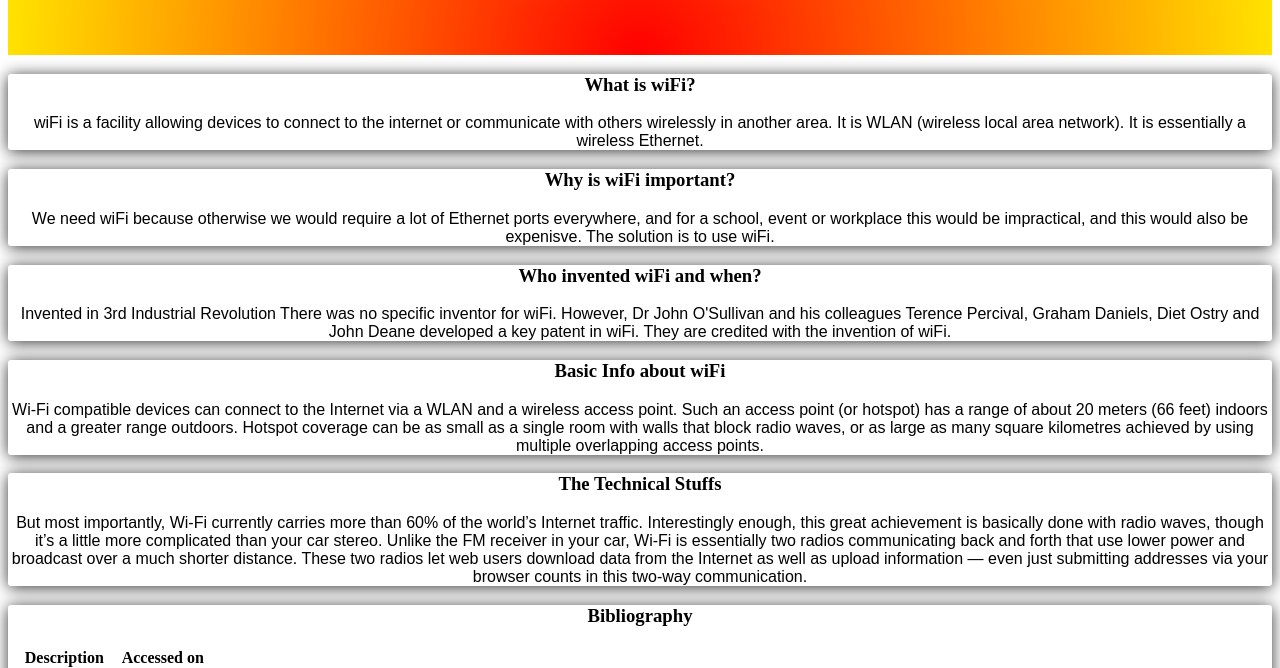
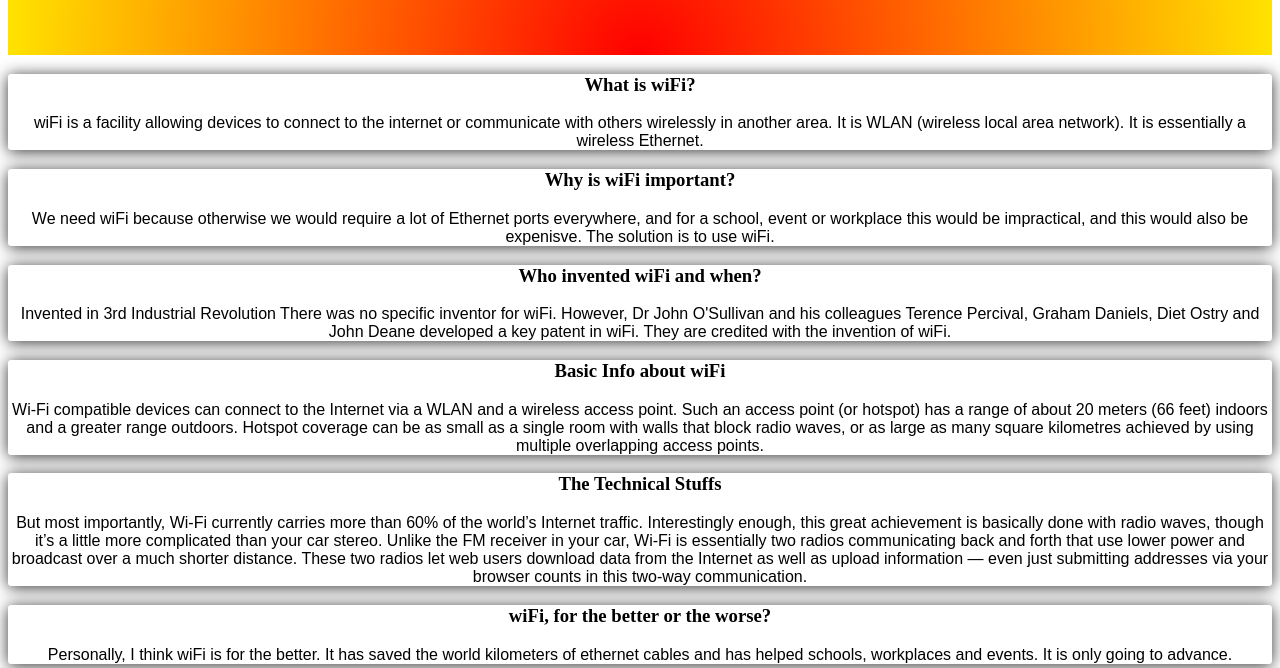
Before and after one commit to Matthew-Adlam/school_project_wiFi, a plain HTML site: page index.html in a window 1280 px wide. Shown: the part 283-951 px from the top of the page. Drawn offline with Linux system fonts and the light colour scheme.

Commit message:
Update index.html

```diff
--- a/index.html
+++ b/index.html
@@ -34,6 +34,10 @@ There was no specific inventor for wiFi. However, Dr John O'Sullivan and his col
         <section>
             <h3> The Technical Stuffs </h3>
             <p>But most importantly, Wi-Fi currently carries more than 60% of the world’s Internet traffic. Interestingly enough, this great achievement is basically done with radio waves, though it’s a little more complicated than your car stereo. Unlike the FM receiver in your car, Wi-Fi is essentially two radios communicating back and forth that use lower power and broadcast over a much shorter distance. These two radios let web users download data from the Internet as well as upload information — even just submitting addresses via your browser counts in this two-way communication.
+        </section>
+        <section>
+            <h3> wiFi, for the better or the worse? </h3>
+            <p> Personally, I think wiFi is for the better. It has saved the world kilometers of ethernet cables and has helped schools, workplaces and events. It is only going to advance.
         </section>
         <section>
             <h3> Bibliography </h3>
```
